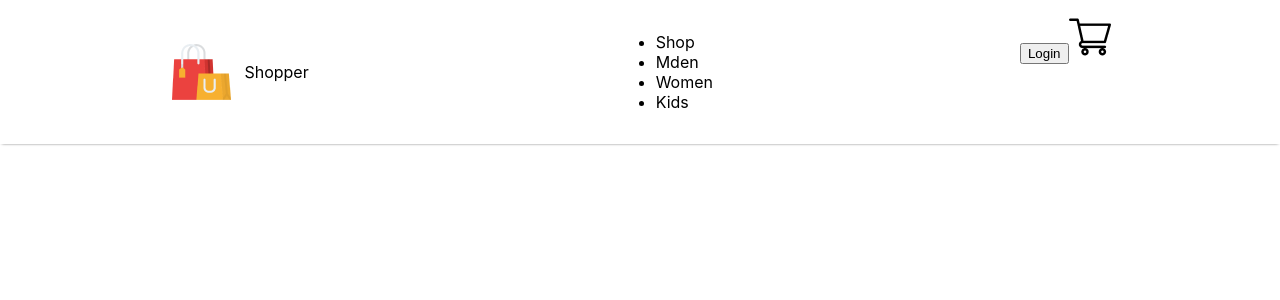
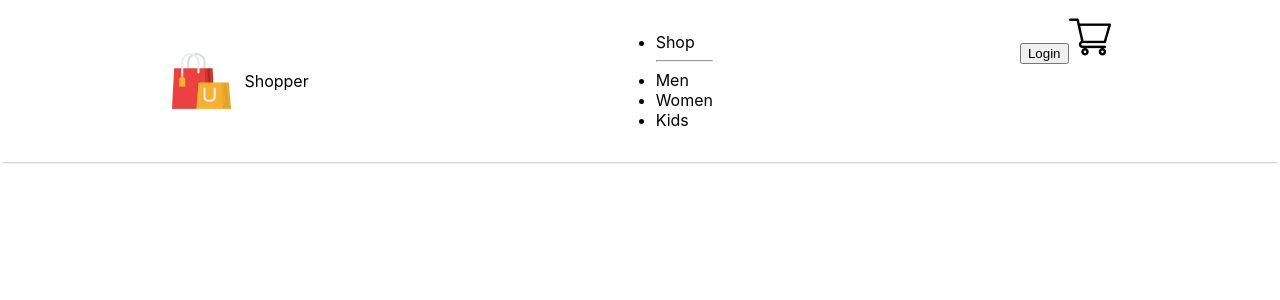
Before and after one commit to tajemouti/e-commerce, a React (Create React App) app: page / in a window 1280 px wide. Shown: the top 300 px of the page. Built offline with nearby package versions, Linux system fonts and the light colour scheme.

Commit message:
Add an hr tag inside the shop list element

```diff
--- a/src/components/Navbar/Navbar.jsx
+++ b/src/components/Navbar/Navbar.jsx
@@ -11,14 +11,17 @@ const Navbar = () => {
             <p>Shopper</p>
         </div>
         <ul className="nav-menu">
-            <li>Shop</li>
-            <li>Mden</li>
+            <li>Shop
+              <hr />
+            </li>
+            <li>Men</li>
             <li>Women</li>
             <li>Kids</li>
         </ul>
-        <div className="nav-loin-cart">
+        <div className="nav-login-cart">
             <button>Login</button>
             <img src={cart} alt="cart icon" />
+
         </div>
     </div>
   )
```
